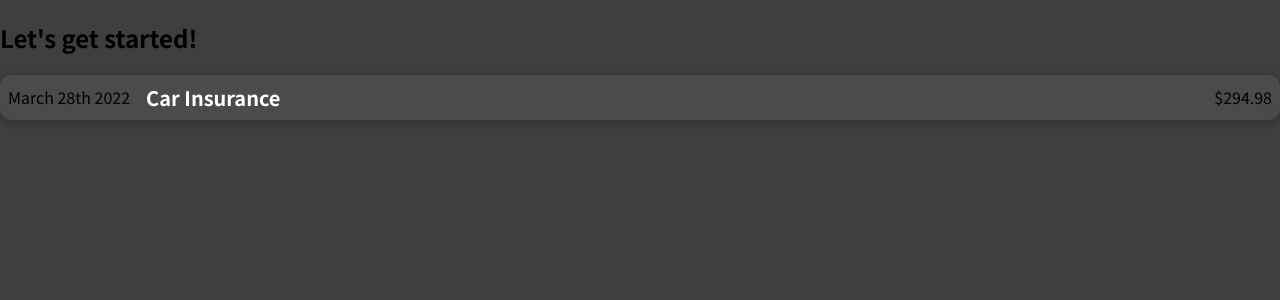
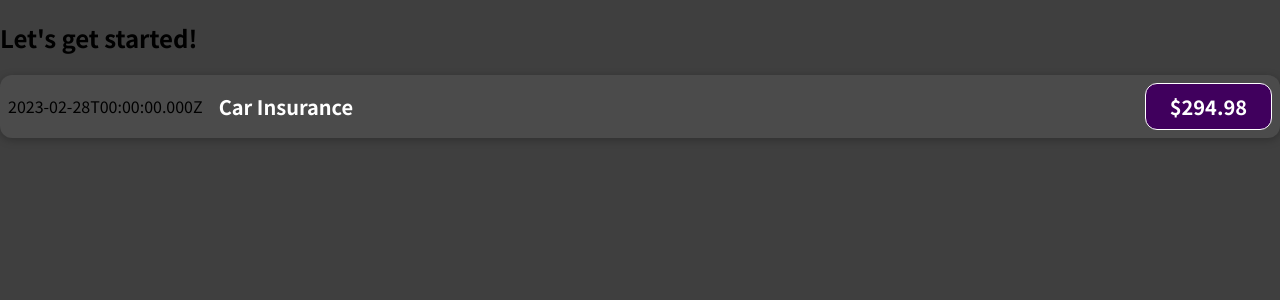
Before and after one commit to hibadem/react-expense, a JavaScript app: page / in a window 1280 px wide. Shown: the top 300 px of the page. Built offline with nearby package versions, Linux system fonts and the light colour scheme.

Commit message:
Add dynamic variables

```diff
--- a/src/components/ExpenseItem.js
+++ b/src/components/ExpenseItem.js
@@ -1,12 +1,16 @@
 import "./ExpenseItem.css";
 
 function ExpenseItem() {
+    const expenseDate = new Date(2023, 1, 28);
+    const expenseTitle = 'Car Insurance';
+    const expenseAmount = 294.98;
+
     return (
         <div className="expense-item">
-            <div>March 28th 2022</div>
+            <div>{expenseDate.toISOString()}</div>
             <div className="expense-item__description">
-                <h2>Car Insurance</h2>
-                <div>$294.98</div>
+                <h2>{expenseTitle}</h2>
+                <div className="expense-item__price">${expenseAmount}</div>
             </div>
         </div>
     );
```
